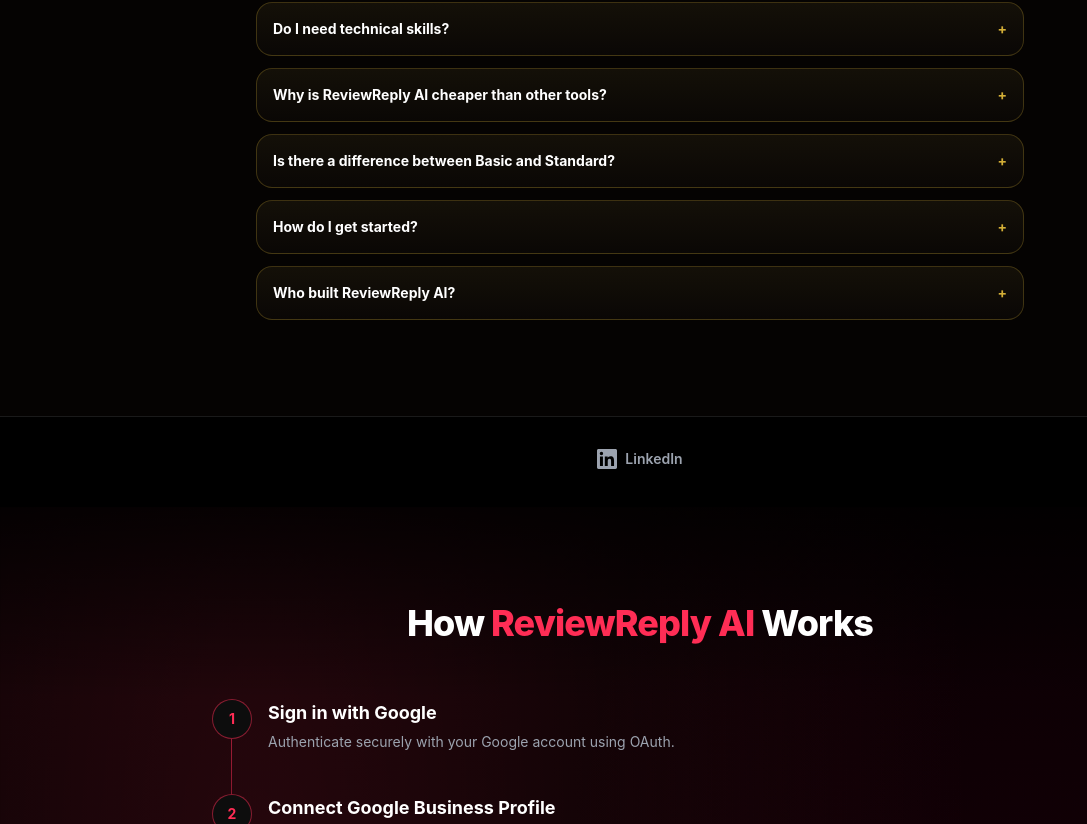
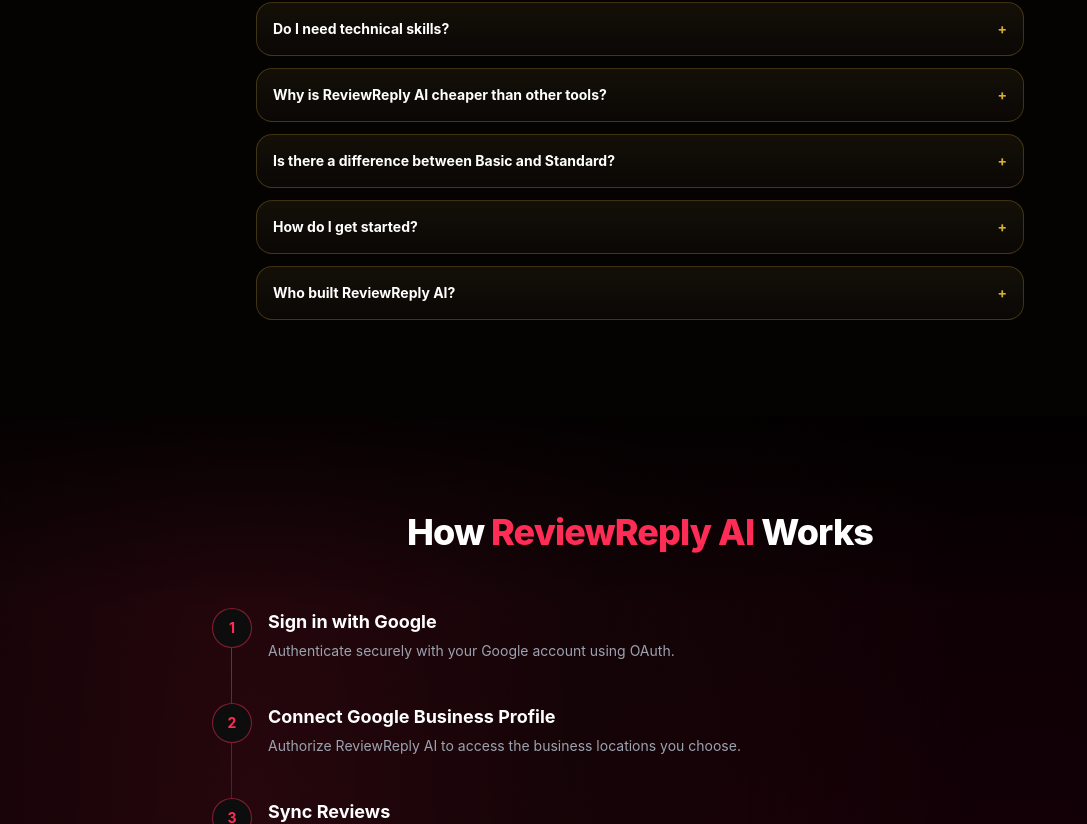
Before and after one commit to afnankhan123456/reviewreply-ai, a Next.js app: page / in a window 1280 px wide. Shown: the part 11176-12000 px from the top of the page, without its empty margins (0-1087 px from the left). Built offline with nearby package versions, Linux system fonts and the light colour scheme.

Commit message:
Update LoginUI.tsx

```diff
--- a/components/LoginUI.tsx
+++ b/components/LoginUI.tsx
@@ -823,20 +823,6 @@
           ))}
         </div>
       </section>
-      <footer className="border-t border-white/10 px-6 py-8 text-center">
-        <a
-          href="https://www.linkedin.com/in/afnan-khan-byte"
-          target="_blank"
-          rel="noopener noreferrer"
-          aria-label="Afnan Khan on LinkedIn"
-          className="lnk inline-flex items-center gap-2 text-gray-400 hover:text-[#d4af37] text-sm font-semibold transition-colors duration-300"
-        >
-          <svg viewBox="0 0 24 24" className="w-5 h-5" fill="currentColor" aria-hidden="true">
-            <path d="M20.45 20.45h-3.55v-5.57c0-1.33-.03-3.04-1.85-3.04-1.85 0-2.14 1.45-2.14 2.94v5.67H9.36V9h3.41v1.56h.05c.47-.9 1.63-1.85 3.36-1.85 3.6 0 4.27 2.37 4.27 5.45v6.29zM5.34 7.43a2.06 2.06 0 1 1 0-4.12 2.06 2.06 0 0 1 0 4.12zM7.12 20.45H3.56V9h3.56v11.45zM22.22 0H1.77C.79 0 0 .77 0 1.73v20.54C0 23.23.79 24 1.77 24h20.45c.98 0 1.78-.77 1.78-1.73V1.73C24 .77 23.2 0 22.22 0z" />
-          </svg>
-          LinkedIn
-        </a>
-      </footer>
     </main>
   );
 }
```
